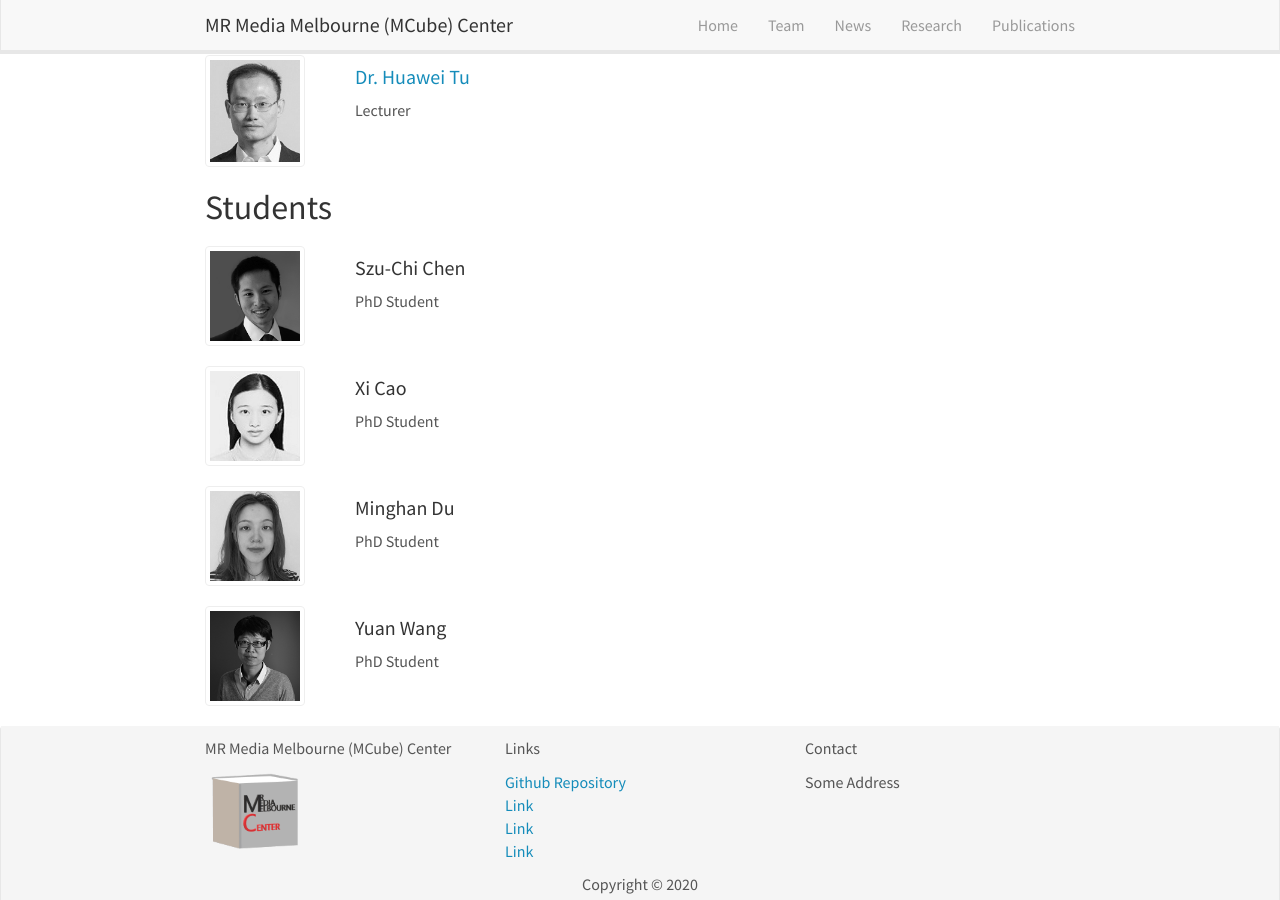
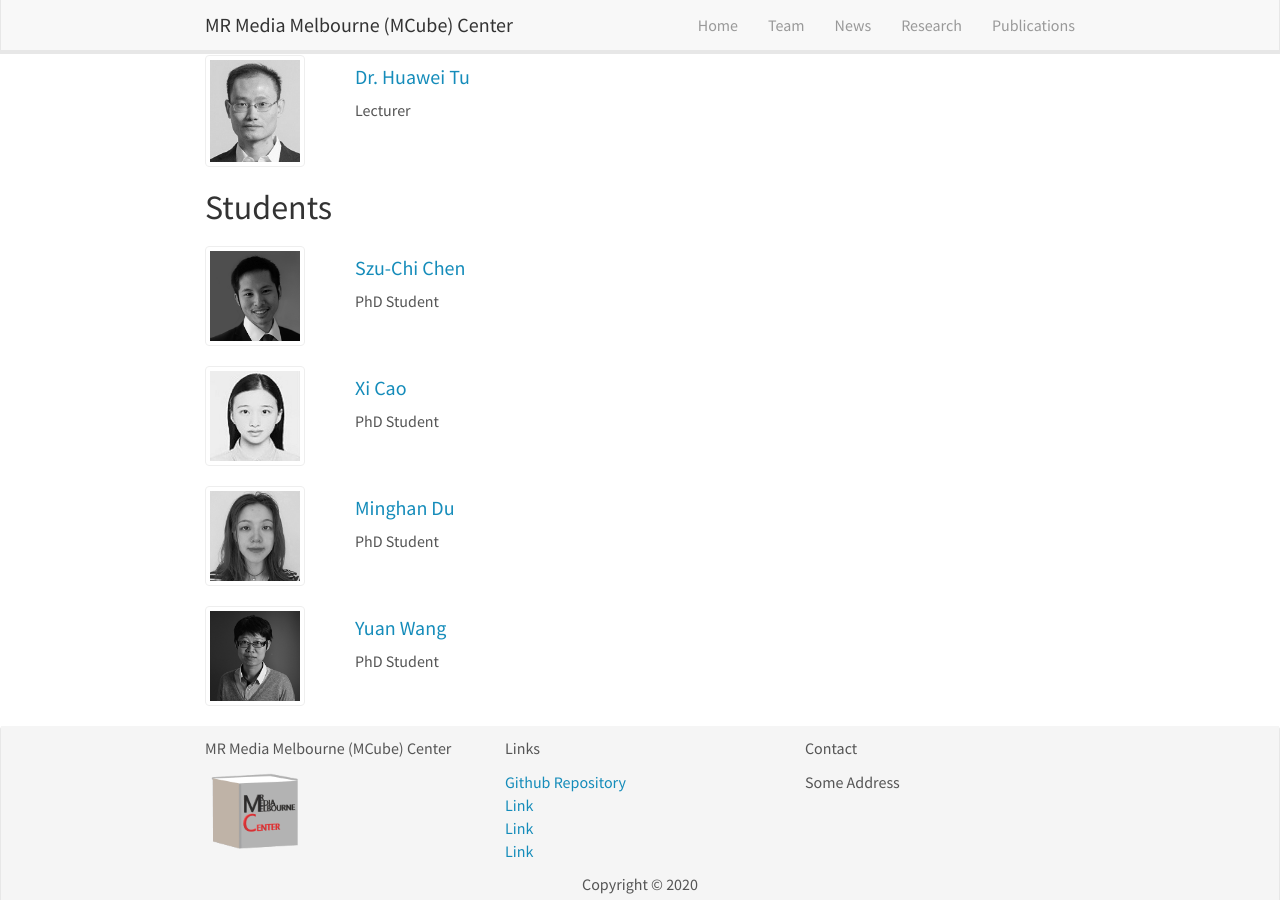
Before and after one commit to m3lab-ltu/m3lab-ltu.github.io, a Jekyll site: the page built from _pages/team/index.html, in a window 1280 px wide and 900 px high, scrolled down 593 px. Built offline with Jekyll 4.4.1, drawn with Linux system fonts in a browser that asks for light colours; nearby versions of some CDN libraries.

Commit message:
Add files via upload

```diff
--- a/_pages/team/index.html
+++ b/_pages/team/index.html
@@ -75,7 +75,7 @@ permalink: /team/
 
         <div class="col-md-10">
             <div class="card-body">
-            <h4 class="card-title">{{ member.title }}</h4>
+            <h4 class="card-title"><a href={{member.url}}>{{ member.title }}</a></h4>
             <p class="card-text">{{ member.role }}</p>
             </div>
         </div>
```
